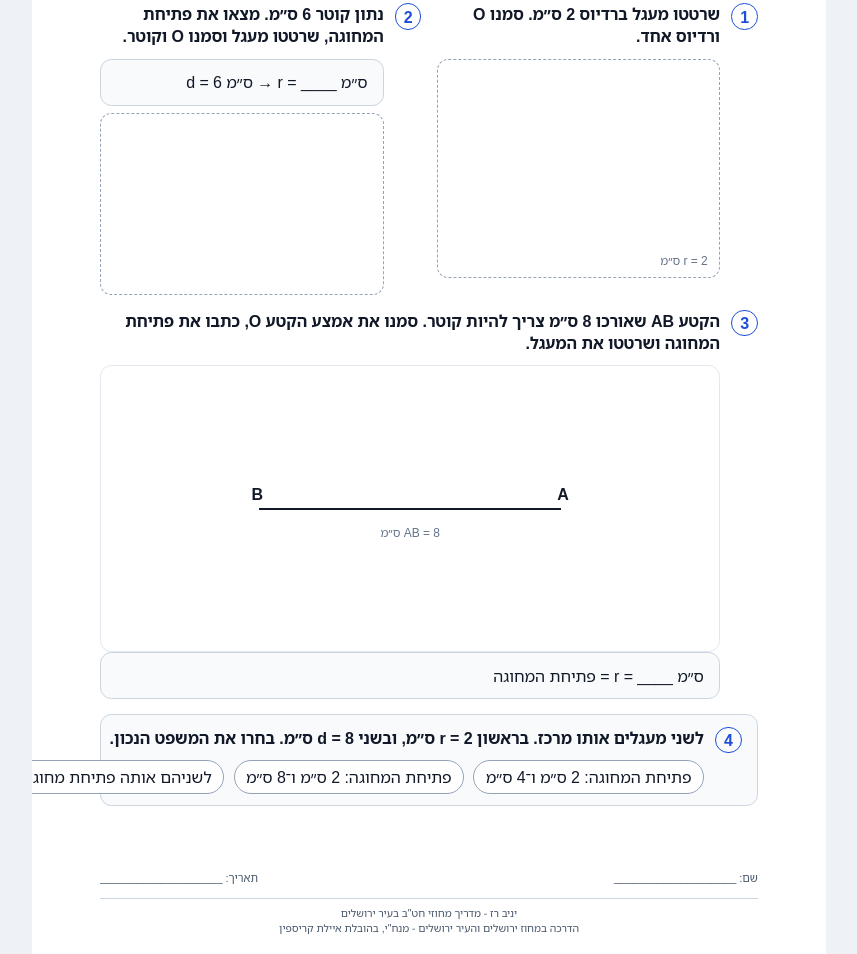
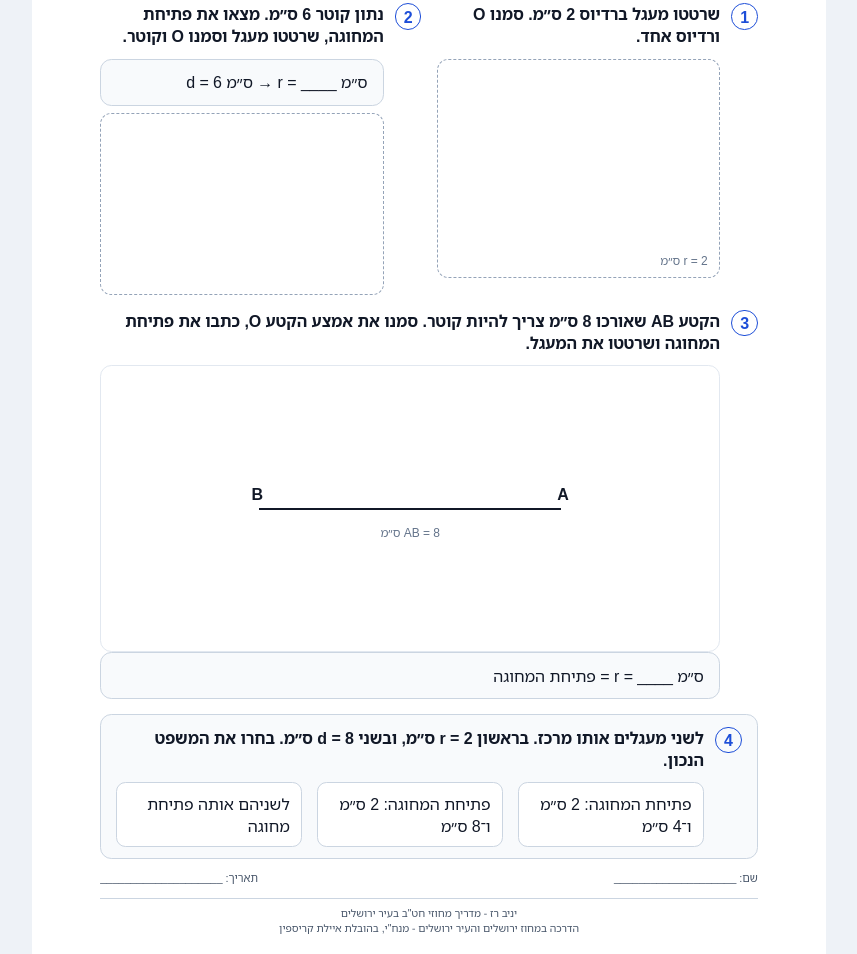
Before and after one commit to yanivmizrachiy/smartschool-hebrew-voice-notes, a website: page circle/page-7.html in a window 1280 px wide. Shown: the part 169-1123 px from the top of the page, without its empty margins (211-1068 px from the left). Drawn offline with Linux system fonts and the light colour scheme.

Commit message:
fix(circle): wrap page 7 comparison choices within A4

```diff
--- a/circle/page-7.html
+++ b/circle/page-7.html
@@ -62,10 +62,10 @@
       <div class="task-num">4</div>
       <div class="task-body">
         <p class="instruction">לשני מעגלים אותו מרכז. בראשון <span class="math-ltr">r = 2</span> ס״מ, ובשני <span class="math-ltr">d = 8</span> ס״מ. בחרו את המשפט הנכון.</p>
-        <div class="choice-list" style="grid-template-columns:repeat(3,1fr)">
-          <span class="choice-pill">פתיחת המחוגה: 2 ס״מ ו־4 ס״מ</span>
-          <span class="choice-pill">פתיחת המחוגה: 2 ס״מ ו־8 ס״מ</span>
-          <span class="choice-pill">לשניהם אותה פתיחת מחוגה</span>
+        <div class="choice-grid" style="grid-template-columns:repeat(3,minmax(0,1fr))">
+          <div class="choice-box">פתיחת המחוגה: 2 ס״מ ו־4 ס״מ</div>
+          <div class="choice-box">פתיחת המחוגה: 2 ס״מ ו־8 ס״מ</div>
+          <div class="choice-box">לשניהם אותה פתיחת מחוגה</div>
         </div>
       </div>
     </div>
```
